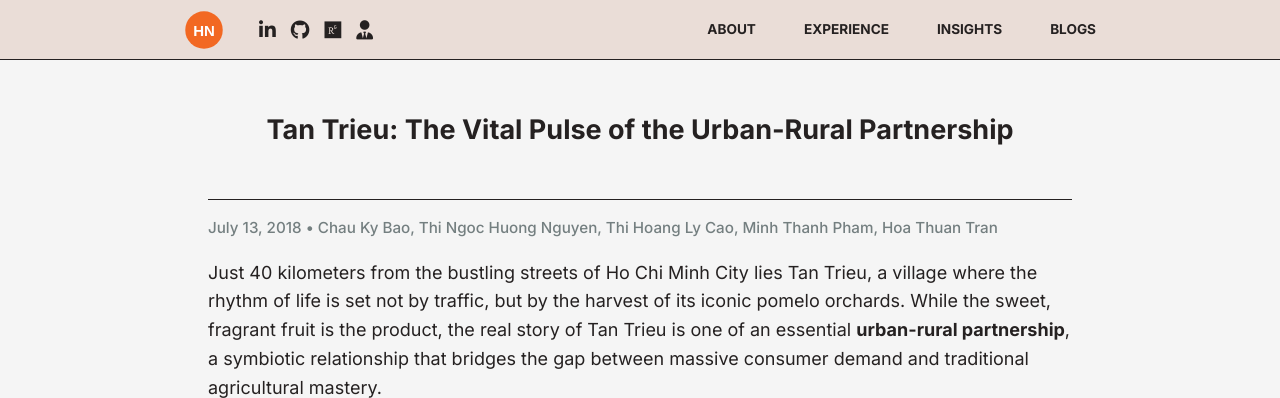
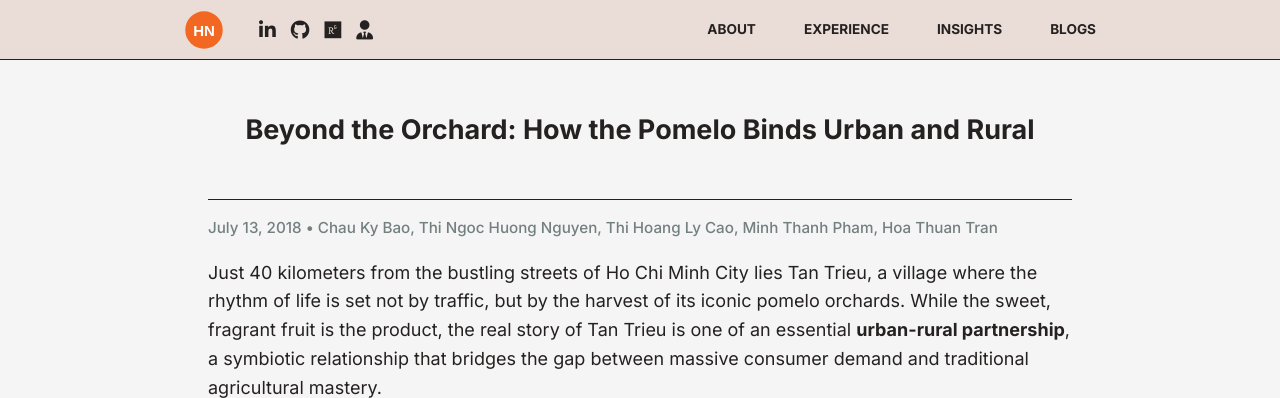
Before and after one commit to huongntn/portfolio-website, a Jekyll site: the page built from _research/sud-urban-rural-partnership.md, in a window 1280 px wide and 900 px high, cut to the strip 0-398 px from the top of the window. Built offline with Jekyll 4.4.1, drawn with Linux system fonts in a browser that asks for light colours.

Commit message:
Update sud-urban-rural-partnership.md

```diff
--- a/_research/sud-urban-rural-partnership.md
+++ b/_research/sud-urban-rural-partnership.md
@@ -1,6 +1,6 @@
 ---
 layout: research
-title: "Tan Trieu: The Vital Pulse of the Urban-Rural Partnership"
+title: "Beyond the Orchard: How the Pomelo Binds Urban and Rural"
 date: 2018-07-13
 authors: "Chau Ky Bao, Thi Ngoc Huong Nguyen, Thi Hoang Ly Cao, Minh Thanh Pham, Hoa Thuan Tran"
 full_paper_url: https://www.researchgate.net/publication/326668114_Pomelo_Supply_Chain_Ecotourism_in_Tan_Trieu_Pomelo_Village
```
